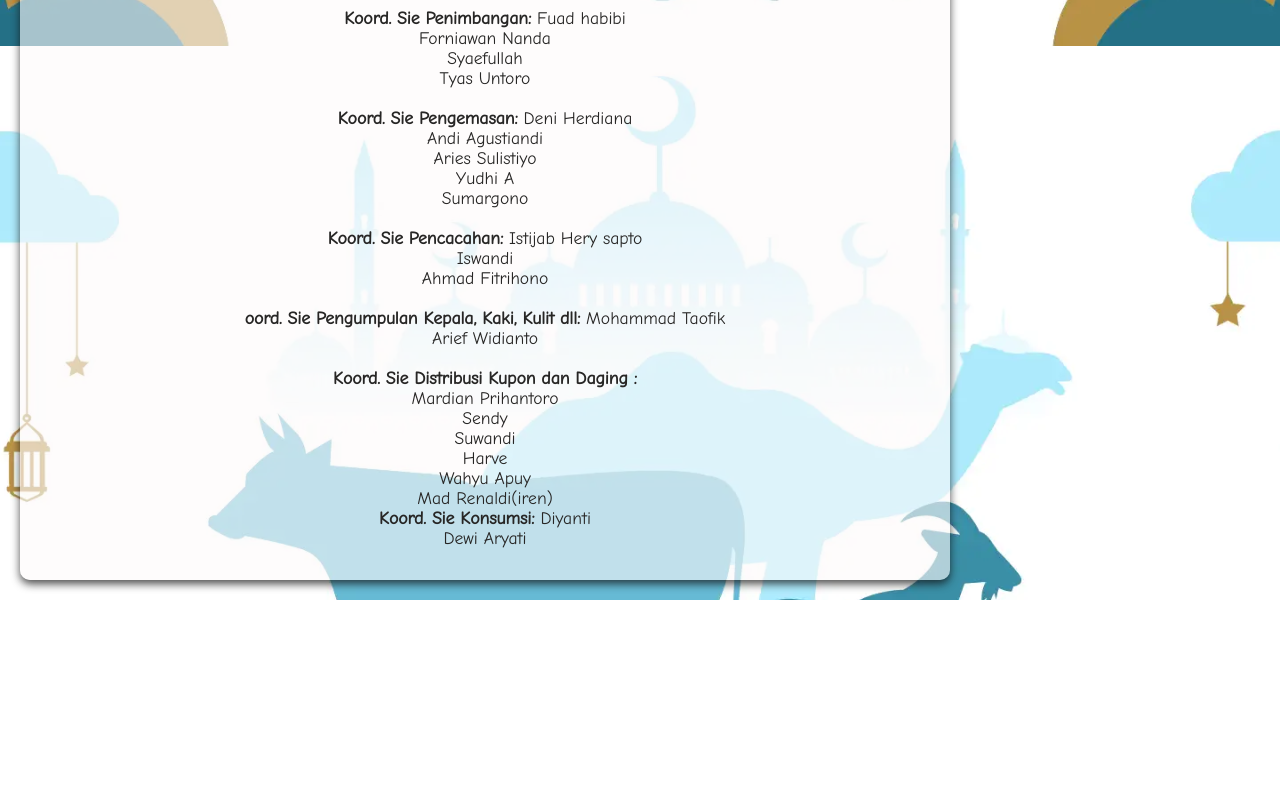
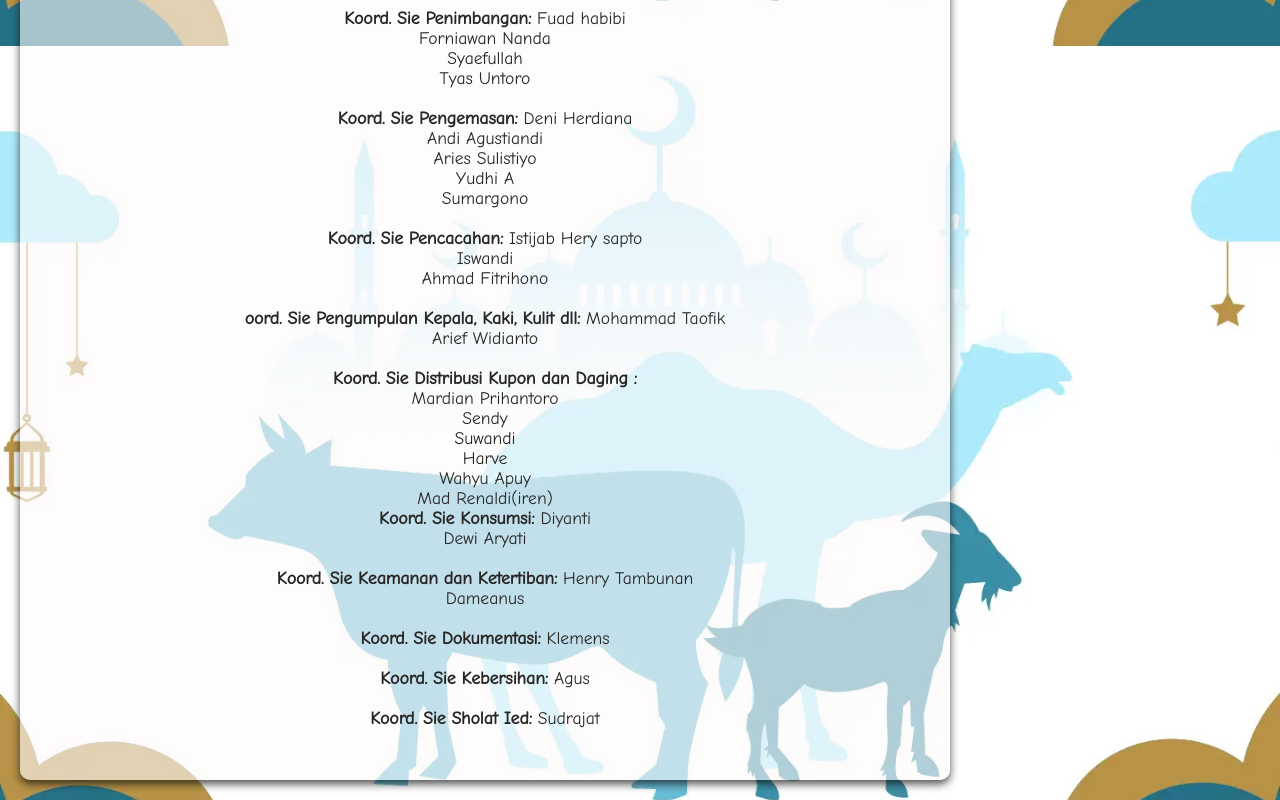
Before and after one commit to dniherdiana/ccr.qurban.github.io-main, a plain HTML site: page index.html in a window 1280 px wide. Shown: the part 2354-3154 px from the top of the page. Before the commit the page ends 2954 px from the top, so only its background shows below. Drawn offline with Linux system fonts and the light colour scheme; a web font is replaced by a local one.

Commit message:
Update index.html

```diff
--- a/index.html
+++ b/index.html
@@ -169,6 +169,16 @@
           Mad Renaldi(iren)<br>
           <span class="panitia-bold-style">Koord. Sie Konsumsi:</span> Diyanti<br>
           Dewi Aryati<br>
+          <br>
+          <span class="panitia-bold-style">Koord. Sie Keamanan dan Ketertiban:</span> Henry Tambunan<br>
+          Dameanus<br>
+          <br>
+          <span class="panitia-bold-style">Koord. Sie Dokumentasi:</span> Klemens<br>
+          <br>
+          <span class="panitia-bold-style">Koord. Sie Kebersihan:</span> Agus<br>
+          <br>
+          <span class="panitia-bold-style">Koord. Sie Sholat Ied:</span> Sudrajat<br>
+          <br>
         </p>
       </article>
     </div>
```
